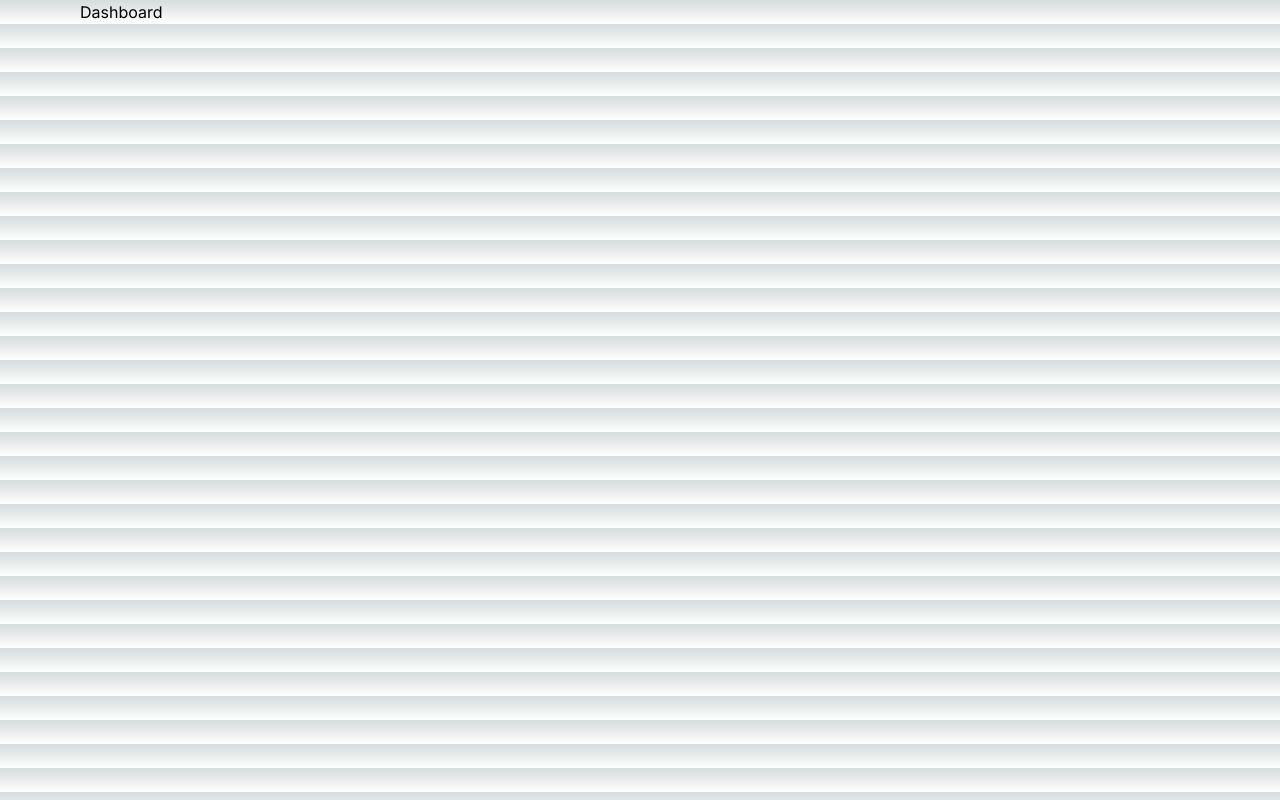
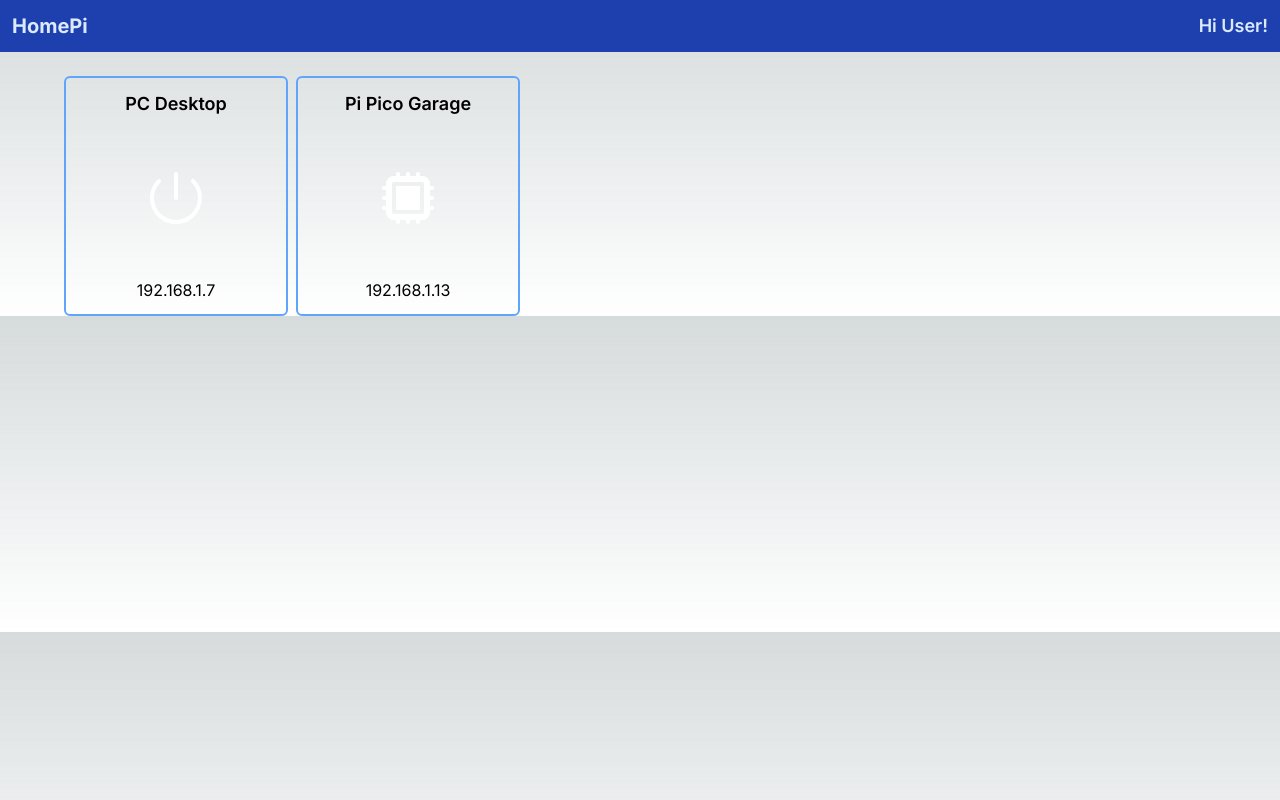
Before and after one commit to Spampa/home-pi, a Next.js app: page /dashboard in a window 1280 px wide. Built offline with nearby package versions, Linux system fonts and the light colour scheme.

Commit message:
dashboard page

```diff
--- a/app/dashboard/page.tsx
+++ b/app/dashboard/page.tsx
@@ -1,7 +1,16 @@
-export default function Dashboard(){
-    return(
-        <div className="container">
-            <h2>Dashboard</h2>
-        </div>
+import { Header } from "@/components/header"
+import { Card } from "@/components/card"
+
+export default function Dashboard() {
+    return (
+        <main>
+            <Header />
+            <div className="container mt-6">
+                <div className="grid grid-cols-2 md:grid-cols-3 xl:grid-cols-5 gap-2">
+                    <Card  name="PC Desktop" ip="192.168.1.7" iconName="PowerIcon" />
+                    <Card  name="Pi Pico Garage" ip="192.168.1.13" iconName="CpuChipIcon" />
+                </div>
+            </div>
+        </main>
     )
 }
--- /dev/null
+++ b/components/card.tsx
@@ -0,0 +1,21 @@
+import React from "react";
+
+//icons
+import * as icons from "@heroicons/react/24/solid"
+
+interface CardProps {
+    name: string;
+    ip: string;
+    iconName: keyof typeof icons;
+}
+
+export const Card: React.FC<CardProps> = ({ name, ip, iconName }) => {
+    const IconComponent = icons[iconName]
+    return (
+        <div className="p-3 border-2 border-blue-400 rounded-md h-60 dark:bg-slate-800 hover:dark:bg-slate-700 transition-colors dark:text-white flex flex-col place-content-between items-center align-middle">
+            <h3 className="text-lg font-semibold text-center">{name}</h3>
+            <IconComponent className="size-16 text-white" />
+            <p className=" text-base text-center dark:text-slate-500">{ip}</p>
+        </div>
+    )
+}
--- /dev/null
+++ b/components/header.tsx
@@ -0,0 +1,16 @@
+import { IconButton } from "./iconButton"
+import { PlusCircleIcon } from "@heroicons/react/24/solid"
+
+export const Header = () => {
+    return(
+        <header className="flex flex-row w-screen bg-blue-800 text-blue-100 p-3 place-content-between items-center align-middle">
+            <div>
+                <h1 className="text-xl font-bold">HomePi</h1>
+            </div>
+            <div className="flex flex-row gap-3 items-center align-middle">
+                <IconButton size="8" icon={<PlusCircleIcon />} />
+                <h3 className="text-lg font-semibold">Hi User!</h3>
+            </div>
+        </header>
+    )
+}
--- /dev/null
+++ b/components/iconButton.tsx
@@ -0,0 +1,14 @@
+import React from "react";
+
+interface IconButtonProps {
+    size: string;
+    icon: React.ReactNode;
+}
+
+export const IconButton: React.FC<IconButtonProps> = ({size, icon}) => {
+    return(
+        <button className={`size-${size} text-blue-100 hover:text-blue-50`}>
+            {icon}
+        </button>
+    )
+}
--- a/tailwind.config.ts
+++ b/tailwind.config.ts
@@ -15,11 +15,12 @@ const config: Config = {
       },
       container: {
         padding: {
-          DEFAULT: '1rem',
-          sm: '2rem',
-          lg: '4rem',
-          xl: '5rem',
-          '2xl': '6rem',
+          DEFAULT: '1rem', // Padding predefinito per tutti i dispositivi
+          sm: '1.5rem',    // Piccoli dispositivi (smartphone)
+          md: '2rem',      // Dispositivi medi (tablet)
+          lg: '3rem',      // Grandi dispositivi (laptop)
+          xl: '4rem',      // Extra grandi dispositivi (desktop)
+          '2xl': '5rem',   // Dispositivi molto grandi (grandi schermi)
         },
       },
     },
```
